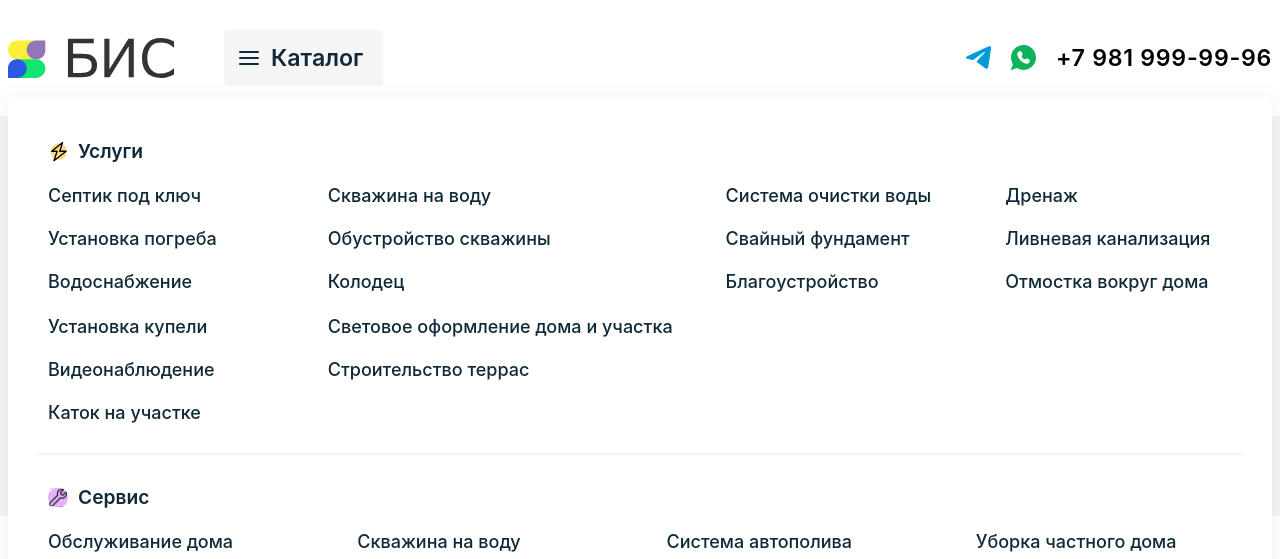
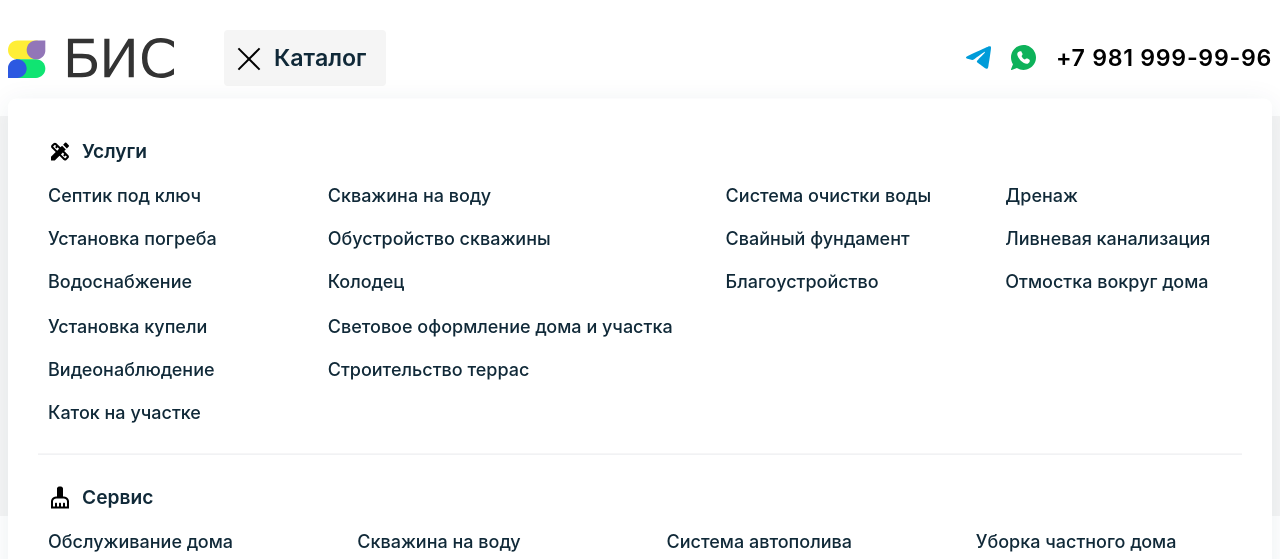
Before and after one commit to ShizLo/bis-tv, a Vue app: page / in a window 1280 px wide. Both pictures are taken after a click on the item "Каталог". Shown: the top 559 px of the page. Built offline with nearby package versions, Linux system fonts and the light colour scheme.

Commit message:
Каталог

```diff
--- a/src/App.vue
+++ b/src/App.vue
@@ -13,11 +13,11 @@ import NavigationCatalog from "./components/NavigationCatalog.vue";
           <ul role="list" class="nav__list">
             <li class="nav__item">
               <button class="nav__button button" @click="catalogVisible()">
-                <span id="list_burger" class="nav__burger burger">
+                <div id="list_burger" class="nav__burger burger">
                   <span class="burger__line burger__line-first"></span>
                   <span class="burger__line burger__line-second"></span>
                   <span class="burger__line burger__line-third"></span>
-                </span>
+                </div>
                 Каталог
               </button>
               <div class="catalog" :class="catalogIsVisible === 1 ? 'nav__window' : ''">
@@ -266,41 +266,42 @@ import NavigationCatalog from "./components/NavigationCatalog.vue";
   padding: 10px;
 }
 .nav__button {
+  position: relative;
   min-width: 126px;
   display: flex;
   justify-content: center;
   align-items: center;
   gap: 12px;
-  padding: 11px 20px 11px 15px;
+  padding: 11px 20px 11px 50px;
 }
-.burger {
-  width: 20px;
-  height: 14px;
-  transition: all 0.3s ease 0s;
-  cursor: pointer;
-  position: relative;
-}
-.burger__line {
-  position: absolute;
-  width: 20px;
-  height: 2px;
-  border: none;
-  background: #102938;
-  border-radius: 2px;
-  transition: transform 0.2s, transform-origin 0.2s;
-}
-.burger__line-first {
-  top: 0;
-  left: 0;
-}
-.burger__line-second {
-  top: 6px;
-  left: 0;
-}
-.burger__line-third {
-  bottom: 0;
-  left: 0;
-}
+// .burger {
+//   width: 20px;
+//   height: 14px;
+//   transition: all 0.3s ease 0s;
+//   cursor: pointer;
+//   position: relative;
+// }
+// .burger__line {
+//   position: absolute;
+//   width: 20px;
+//   height: 2px;
+//   border: none;
+//   background: #102938;
+//   border-radius: 2px;
+//   transition: transform 0.2s, transform-origin 0.2s;
+// }
+// .burger__line-first {
+//   top: 0;
+//   left: 0;
+// }
+// .burger__line-second {
+//   top: 6px;
+//   left: 0;
+// }
+// .burger__line-third {
+//   bottom: 0;
+//   left: 0;
+// }
 .list__item {
   display: flex;
   justify-content: center;
@@ -446,6 +447,48 @@ import NavigationCatalog from "./components/NavigationCatalog.vue";
   padding: 8px 0;
   cursor: pointer;
 }
+
+.burger {
+  display: block;
+  position: absolute;
+  // top: 18px;
+  // right: 10px;
+  left: 10px;
+  top: calc(36%);
+  width: 30px;
+  height: 18px;
+  cursor: pointer;
+  z-index: 5;
+  span {
+    transition: all 0.3s ease 0s;
+    top: calc(50% - 1px);
+    left: 0px;
+    position: absolute;
+    width: 100%;
+    height: 2px;
+    background-color: #000;
+    &:first-child {
+      top: 0px;
+    }
+    &:last-child {
+      top: auto;
+      bottom: 0px;
+    }
+  }
+  &._active {
+    span {
+      transform: scale(0);
+      &:first-child {
+        transform: rotate(-45deg);
+        top: calc(50% - 1px);
+      }
+      &:last-child {
+        transform: rotate(45deg);
+        bottom: calc(50% - 1px);
+      }
+    }
+  }
+}
 </style>
 
 <script>
@@ -478,6 +521,10 @@ export default {
       } else {
         this.catalogIsVisible = 1;
       }
+      const burger = document.querySelector(".burger");
+      if (burger) {
+        burger.classList.toggle("_active");
+      }
     },
   },
   mounted() {
--- a/src/components/Form/Form.vue
+++ b/src/components/Form/Form.vue
@@ -1,42 +1,38 @@
 <script>
 export default {
-    props: {
-
-    },
-    computed: {
-
-    }
-}
+  props: {},
+  computed: {},
+};
 </script>
 <template>
-<div class="form-feedback" id="w-popup-01">
+  <div class="form-feedback">
     <div class="form-feedback__container">
       <button class="form-feedback__close-btn" @click="$emit('someEvent')">
-			<!-- <span>Закрыть</span> -->
         <svg width="16" height="16" viewBox="0 0 16 16" fill="none" xmlns="http://www.w3.org/2000/svg">
-				<path d="M1.20868 14.5405L14.2902 1.45898M14.2902 14.5405L1.20875 1.45899" stroke="#102938" stroke-width="2" stroke-linecap="round"></path>
+          <path
+            d="M1.20868 14.5405L14.2902 1.45898M14.2902 14.5405L1.20875 1.45899"
+            stroke="#102938"
+            stroke-width="2"
+            stroke-linecap="round"
+          ></path>
         </svg>
       </button>
       <p class="form-feedback__title">Свяжемся с вами для консультации</p>
       <form class="form-feedback__form" onsubmit="return true; ym(38077235,'reachGoal','submitted');">
-
-
-
         <div class="form-feedback__group">
-				<input class="form-feedback__group-input hover-group-input" type="text" name="Имя" placeholder="Имя" id="modalName2">
-				<!-- <label class="form-feedback__group-placeholder" for="modalName2"><span>Имя</span></label> -->
+          <input class="form-feedback__group-input hover-group-input" type="text" name="Имя" placeholder="Имя" id="modalName2" />
         </div>
-
         <div class="form-feedback__group">
-				<input class="form-feedback__group-input phone_mask hover-group-input" type="tel" placeholder="Телефон" name="Телефон" id="modalTelephone2" required="">
-
+          <input
+            class="form-feedback__group-input phone_mask hover-group-input"
+            type="tel"
+            placeholder="Телефон"
+            name="Телефон"
+            id="modalTelephone2"
+            required=""
+          />
         </div>
-
-			<button type="submit" class="form-feedback__send-btn btn" data-id="#consultationForm2" data-form="">
-				ОТПРАВИТЬ
-			</button>
-
-
+        <button type="submit" class="form-feedback__send-btn btn" data-id="#consultationForm2" data-form="">ОТПРАВИТЬ</button>
       </form>
       <p class="form-feedback__bottom-text">
         Нажимая кнопку «отправить», вы соглашаетесь с
@@ -45,11 +41,7 @@ export default {
     </div>
   </div>
 </template>
-<style scoped>
-/* .form-feedback.show {
-    display: flex;
-    opacity: 1;
-} */
+<style lang="scss" scoped>
 .form-feedback {
   position: fixed;
   top: 0;
@@ -61,8 +53,7 @@ export default {
   left: 0;
   display: none;
   opacity: 0;
-}
-.form-feedback__container {
+  &__container {
     background-color: #fff;
     display: flex;
     align-items: center;
@@ -74,7 +65,7 @@ export default {
     flex-direction: column;
     justify-content: center;
   }
-.form-feedback__close-btn {
+  &__close-btn {
     position: absolute;
     right: 20px;
     top: 20px;
@@ -82,12 +73,11 @@ export default {
     height: 16px;
     cursor: pointer;
   }
-.form-feedback * {
-    box-sizing: border-box;
-}
-.form-feedback__form {
+  &__form {
     width: 45%;
   }
+}
+
 .form-feedback__title {
   font-size: 34px;
   font-weight: 700;
@@ -104,7 +94,8 @@ export default {
   padding: 0 14px;
   transition: 0.2s;
 }
-.form-feedback__group-input, input.form-feedback__group-input {
+.form-feedback__group-input,
+input.form-feedback__group-input {
   background: 0 0;
   border: none !important;
   outline: 0;
@@ -112,7 +103,8 @@ export default {
   padding: 0;
   height: 50px;
 }
-.form-feedback__bottom-text, .form-feedback__bottom-text a {
+.form-feedback__bottom-text,
+.form-feedback__bottom-text a {
   color: #88959c;
   font-size: 14px;
   font-weight: 400;
@@ -122,8 +114,7 @@ export default {
   height: 56px;
   font-size: 16px;
   font-weight: 600;
-    display: flex
-;
+  display: flex;
   align-items: center;
   justify-content: center;
   text-align: center;
@@ -133,7 +124,11 @@ export default {
   color: #fff;
   margin: 0 0 15px;
 }
-input[type="email"], input[type="password"], input[type="tel"], input[type="text"], textarea {
+input[type="email"],
+input[type="password"],
+input[type="tel"],
+input[type="text"],
+textarea {
   width: 100%;
   height: 100%;
   color: #333;
--- a/src/components/NavigationCatalog.vue
+++ b/src/components/NavigationCatalog.vue
@@ -30,7 +30,7 @@ export default {
     <ul class="catalog__list">
       <li class="catalog__list-item">
         <span class="catalog__list-item_header">
-          <img class="catalog__list-item_header-icon" width="20" height="20" alt="Услуги" src="../assets/icons/uslugi1.svg" />
+          <img class="catalog__list-item_header-icon" alt="Услуги" src="../assets/icons/design_services.svg" />
           Услуги
         </span>
 
@@ -104,7 +104,13 @@ export default {
       </li>
       <li class="catalog__list-item">
         <a href="/service" class="catalog__list-item_header">
-          <img class="catalog__list-item_header-icon" width="20" height="20" alt="Sewera Сервис" src="../assets/icons/serviceicon.svg" />
+          <img
+            class="catalog__list-item_header-icon"
+            width="20"
+            height="20"
+            alt="Sewera Сервис"
+            src="../assets/icons/cleaning_services.svg"
+          />
           Сервис
         </a>
         <ul class="catalog__list-item_body">
@@ -191,9 +197,9 @@ export default {
         color: #102938;
         font-size: 1.2rem;
         &-icon {
-          width: 20px;
+          width: 24px;
           min-width: 20px;
-          height: 20px;
+          height: 24px;
           margin-right: 10px;
           object-fit: contain;
         }
```
Also changed, not shown: src/assets/icons/cleaning_services.svg (added), src/assets/icons/design_services.svg (added). Lines whose indentation alone changed are shown as unchanged.
